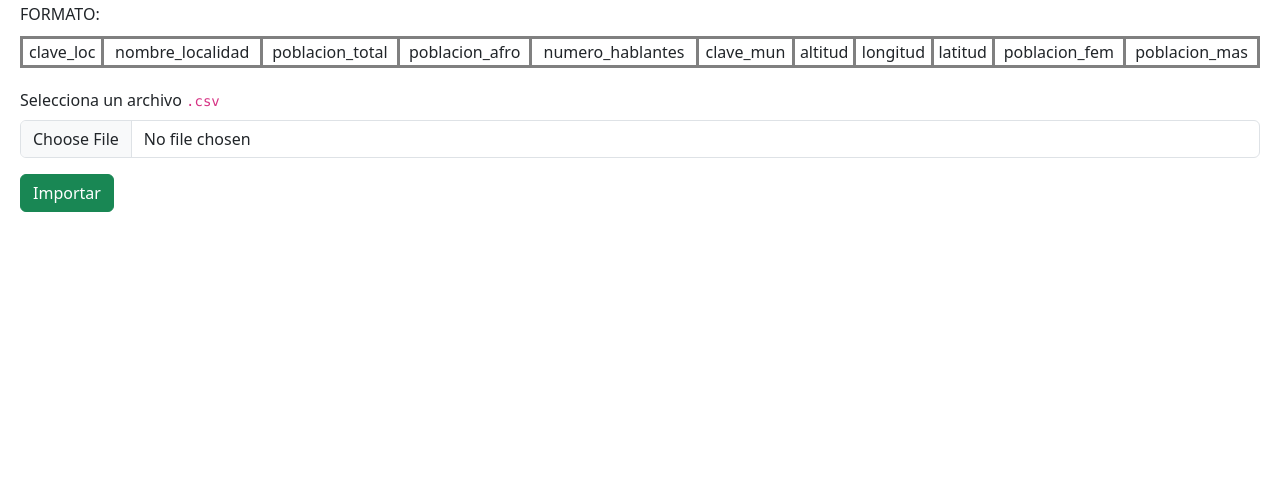
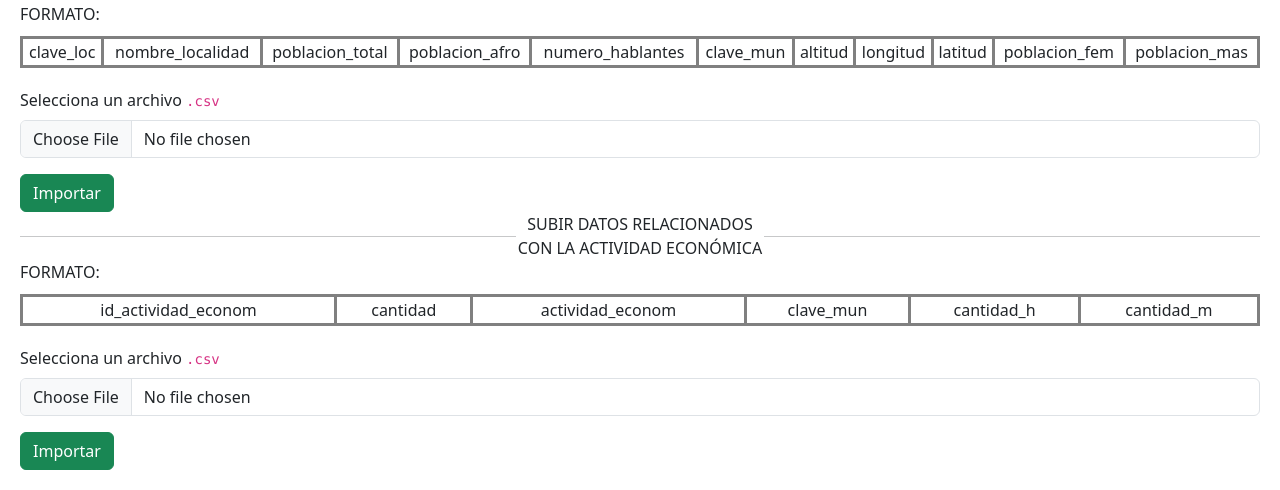
Before and after one commit to Erwin-Eli-Parada/SIEPCIO, a PHP site: page /SIE/admin/subida.php in a window 1280 px wide. Shown: the part 440-930 px from the top of the page. Before the commit the page ends 652 px from the top, so only its background shows below. Run offline with PHP 8.4, Linux system fonts and the light colour scheme; the visitor is signed in with stand-in values (Sample User, id 1); some libraries are stand-ins or nearby versions.

Commit message:
act_econom

```diff
--- a/admin/subida.php
+++ b/admin/subida.php
@@ -93,6 +93,34 @@ if ($usuarioA != "SI") {
             <button class="btn btn-success" type="submit">Importar</button>
         </form>
     </div>
+    <div class="dataContainer">
+        <div class="dataContainerTitle">
+            <hr>
+            <div class="dataTitle">SUBIR DATOS RELACIONADOS CON LA ACTIVIDAD ECONÓMICA</div>
+            <hr>
+        </div>
+        <div class="dataContainerFormatoTitle">FORMATO:</div>
+        <div class="dataContainerFormatoWrapper">
+            <table class="dataContainerFormato">
+                <tr>
+                    <td>id_actividad_econom</td>
+                    <td>cantidad</td>
+                    <td>actividad_econom</td>
+                    <td>clave_mun</td>
+                    <td>cantidad_h</td>
+                    <td>cantidad_m</td>
+                </tr>
+            </table>
+        </div>
+        <form class="formulario" action="post_economico_csv.php" method="POST" enctype="multipart/form-data">
+            <div class="mb-3">
+                <label for="archivo">Selecciona un archivo <code>.csv</code></label>
+                <input type="file" class="form-control" name="archivo" id="archivo" accept=".csv" required>
+            </div>
+            <button class="btn btn-success" type="submit">Importar</button>
+        </form>
+    </div>
+
 </div>
 
 </html>
```
Also changed, not shown: admin/post_economico_csv.php (added, +62 -0 lines).
